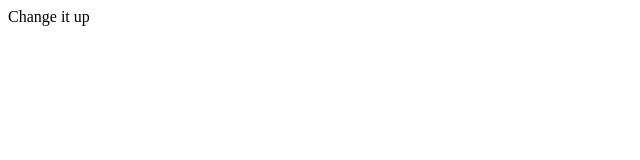
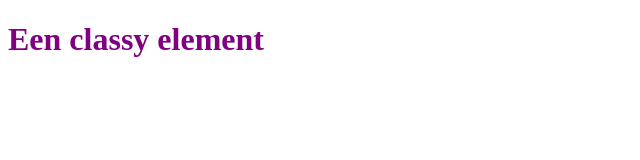
Before and after one commit to leahpronk/Een-classy-element-afc8bb32, a plain HTML site: page index.html in a window 1280 px wide. Shown: the whole page, without its empty margins (0-640 px from the left). Drawn offline with Linux system fonts and the light colour scheme.

Commit message:
Uitwerking van de exercise

```diff
--- a/index.html
+++ b/index.html
@@ -5,14 +5,14 @@
     <meta charset="UTF-8">
     <meta name="viewport" content="width=device-width, initial-scale=1.0">
     <meta http-equiv="X-UA-Compatible" content="ie=edge">
-
-    <title>Change it up</title>
+    <link rel="stylesheet" href="style.css">
+    <title>Een classy element</title>
 </head>
 
 <body>
-    <div class="titel">
-        <h1>laat de titel zien</h1>
-    </div>
+
+    <h1>Een classy element</h1>
+
     <script src="script.js" charset="utf-8"></script>
 </body>
 
--- a/script.js
+++ b/script.js
@@ -1 +1,6 @@
-document.querySelector('.titel').innerText = document.title;
+let h1 = document.querySelector("h1");
+let title = document.querySelector("title");
+title.innerText = h1.innerText;
+
+h1.classList;
+h1.classList.add('h1');
--- /dev/null
+++ b/style.css
@@ -0,0 +1,3 @@
+.h1 {
+    color: purple;
+}
```
